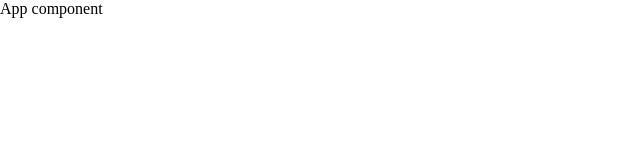
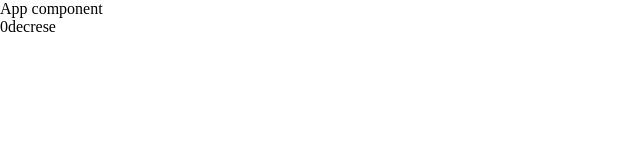
Before and after one commit to qoiqvi/webpack_fsd_template, a React app: page / in a window 1280 px wide. Shown: the top 160 px of the page, without its empty margins (0-640 px from the left). Built offline with nearby package versions, Linux system fonts and the light colour scheme.

Commit message:
fix resolve

```diff
--- a/config/webpack/buildResolvers.ts
+++ b/config/webpack/buildResolvers.ts
@@ -5,10 +5,11 @@ export function buildResolvers (options: BuildOptions): ResolveOptions {
   return {
     extensions: ['.tsx', '.ts', '.js'],
     preferAbsolute: true,
-    modules: [options.paths.src],
+    modules: [options.paths.src, 'node_modules'],
     mainFiles: ['index'],
     // alias: {
     //   '@': options.paths.src
     // }
+    alias: {}
   }
 }
--- a/config/webpack/buildWebpackConfig.ts
+++ b/config/webpack/buildWebpackConfig.ts
@@ -18,7 +18,7 @@ export function buildWebpackConfig (options: BuildOptions): Configuration {
     module: {
       rules: buildLoaders(options)
     },
-    resolve: buildResolvers(),
+    resolve: buildResolvers(options),
     plugins: buildPlugins(options),
     devtool: isDev ? 'inline-source-map' : undefined,
     devServer: isDev ? buildDevServer(options) : undefined
--- a/src/app/App.tsx
+++ b/src/app/App.tsx
@@ -1,5 +1,13 @@
-import { classNames } from "@shared/lib/classNames/classNames"
+import { classNames } from "shared/lib/classNames/classNames"
+import { Counter } from "shared/ui/Counter/Counter"
 
 export const App = () => {
-	return <div className={classNames("App", {}, [])}>App component</div>
+	return (
+		<div className={classNames("App", {}, [])}>
+			App component
+			<div>
+				<Counter />
+			</div>
+		</div>
+	)
 }
--- /dev/null
+++ b/src/shared/ui/Counter/Counter.tsx
@@ -0,0 +1,11 @@
+import { useState } from "react"
+
+export const Counter = () => {
+	const [state, setState] = useState(0)
+	return (
+		<div>
+			{state}
+			<button onClick={() => setState((state) => state + 1)}>decrese</button>
+		</div>
+	)
+}
```
Also changed, not shown: tsconfig.json (+23 -19 lines).
